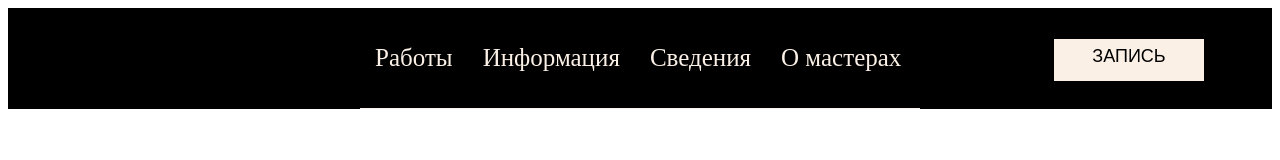
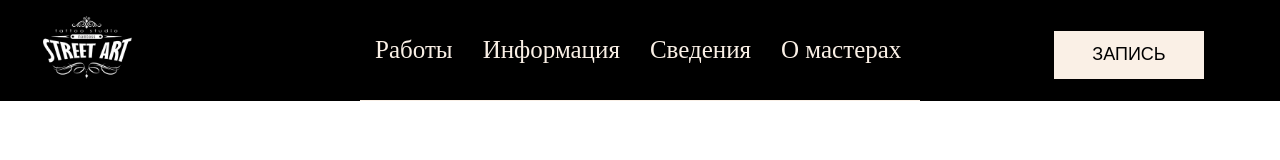
Before and after one commit to NatashaPolnaya/hw1, a plain HTML site: page index.html in a window 1280 px wide. Drawn offline with Linux system fonts and the light colour scheme.

Commit message:
шапка с логотипом, кнопкой и меню

```diff
--- a/index.html
+++ b/index.html
@@ -10,6 +10,7 @@
     <header>
 		<div class="container">
 		    <div class="body_header">
+                <div class="header_logo"><img src="image/slaid0.png"  alt=" " ></div>
 		        <nav class="inner-header1">
 			        <font face="Luminari">
 			        <ul>
--- a/style.css
+++ b/style.css
@@ -1,3 +1,7 @@
+html,body{
+    margin: 0;
+    padding: 0;
+}
 header
 {
     display: block;
@@ -37,9 +41,9 @@ header
 	text-transform: uppercase;
 	min-height: 35px;
 	border: 1px solid black;
-	padding-top: 7px;
+    padding-top: 13px;
 }
-.header .buttonn:hover
+.buttonn:hover
 {
 	border: 3px solid #FAF0E6;
 	background-color: black;
@@ -59,7 +63,8 @@ a{
 }
 a:hover{
 	color: #FAF0E6;
-	cursor: pointer;
+    cursor: pointer;
+    text-decoration: underline;
 }
 ul{
 	margin: 0 auto;
@@ -82,3 +87,15 @@ li a{
 	text-decoration: none;
 	line-height: 100px;
 }
+.header_logo{
+	position: relative;
+    z-index: 5;
+    width: 300px;
+}
+.header_logo img
+{
+	max-width: 220px;
+	max-height: 80px;
+	float: left;
+    margin-top: 9px;
+}
```
